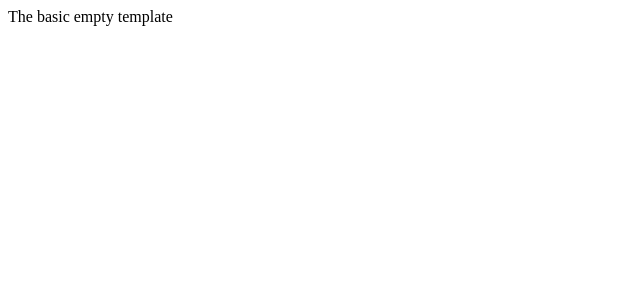
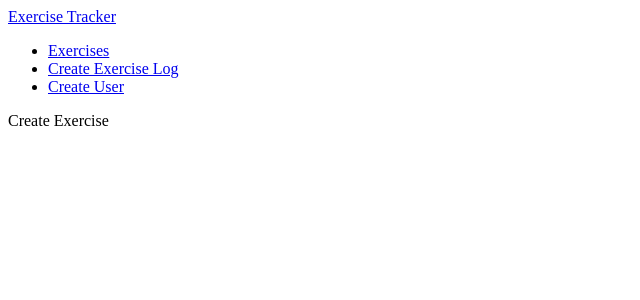
Before and after one commit to irahrosete/exercise-tracker-mern, a React (Create React App) app in the folder frontend/: page /create in a window 1280 px wide. Shown: the top 300 px of the page, without its empty margins (0-640 px from the left). Built offline with nearby package versions, Linux system fonts and the light colour scheme.

Commit message:
create react app and components

```diff
--- a/frontend/src/App.js
+++ b/frontend/src/App.js
@@ -1,10 +1,21 @@
 import React from 'react'
+import { BrowserRouter as Router, Route } from 'react-router-dom'
+
+import Navbar from './components/Navbar'
+import ExercisesList from './components/ExercisesList'
+import EditExercise from './components/EditExercise'
+import CreateExercise from './components/CreateExercise'
+import CreateUser from './components/CreateUser'
 
 const App = () => {
   return (
-    <div >
-          The basic empty template
-    </div>
+    <Router>
+      <Navbar />
+      <Route path='/' exact component={ExercisesList} />
+      <Route path='/edit/:id' component={EditExercise} />
+      <Route path='/create' component={CreateExercise} />
+      <Route path='/user' component={CreateUser} />
+    </Router>
   )
 }
 
--- /dev/null
+++ b/frontend/src/components/CreateExercise.jsx
@@ -0,0 +1,7 @@
+import React from 'react'
+
+const CreateExercise = () => {
+  return <div>Create Exercise</div>
+}
+
+export default CreateExercise
--- /dev/null
+++ b/frontend/src/components/CreateUser.jsx
@@ -0,0 +1,7 @@
+import React from 'react'
+
+const CreateUser = () => {
+  return <div>Create User</div>
+}
+
+export default CreateUser
--- /dev/null
+++ b/frontend/src/components/EditExercise.jsx
@@ -0,0 +1,7 @@
+import React from 'react'
+
+const EditExercise = () => {
+  return <div>Edit Exercise</div>
+}
+
+export default EditExercise
--- /dev/null
+++ b/frontend/src/components/ExercisesList.jsx
@@ -0,0 +1,7 @@
+import React from 'react'
+
+const ExercisesList = () => {
+  return <div>Exercises List</div>
+}
+
+export default ExercisesList
--- /dev/null
+++ b/frontend/src/components/Navbar.jsx
@@ -0,0 +1,25 @@
+import React from 'react'
+import { Link } from 'react-router-dom'
+
+const Navbar = () => {
+  return (
+    <nav>
+      <Link to='/'>Exercise Tracker</Link>
+      <div>
+        <ul>
+          <li>
+            <Link to='/'>Exercises</Link>
+          </li>
+          <li>
+            <Link to='/create'>Create Exercise Log</Link>
+          </li>
+          <li>
+            <Link to='/user'>Create User</Link>
+          </li>
+        </ul>
+      </div>
+    </nav>
+  )
+}
+
+export default Navbar
```
